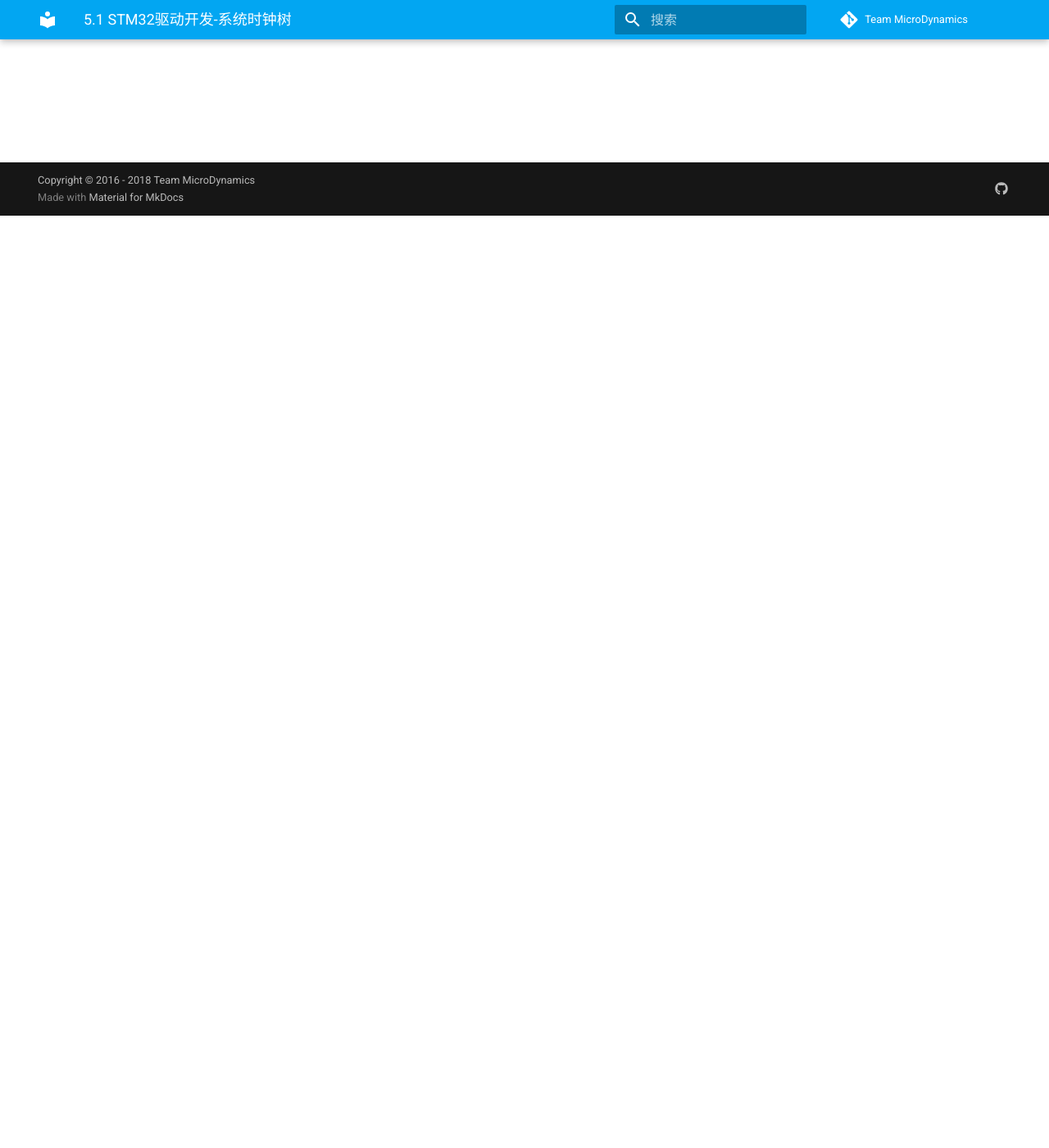
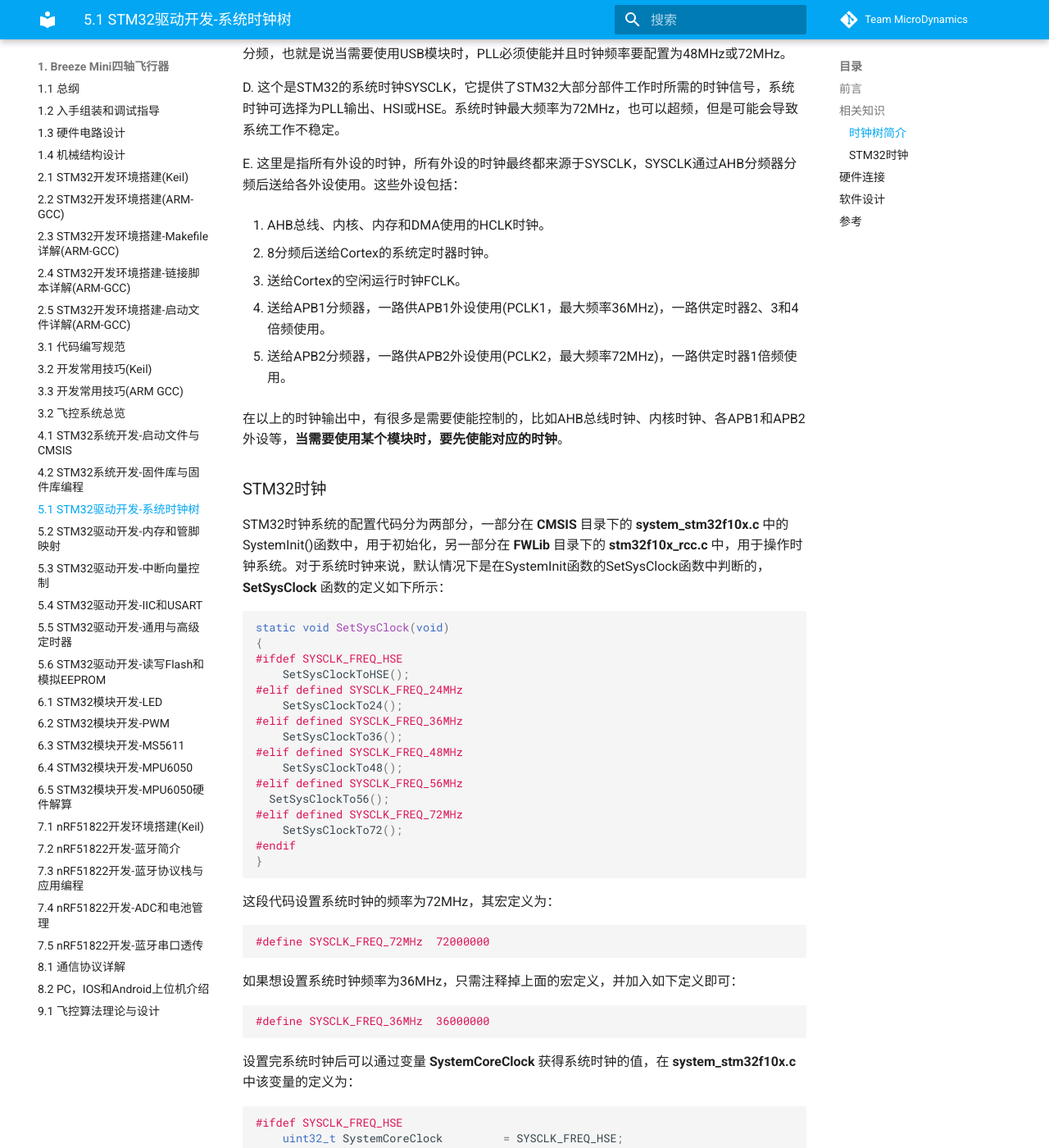
Before and after one commit to microdynamics/microdynamics_website_development, an MkDocs documentation site: the page built from docs/1. Breeze Mini四轴飞行器/5.1 STM32驱动开发-系统时钟树.md, in a window 1280 px wide and 1400 px high, scrolled down 1137 px. Shown: the whole window at 82% size. Built offline with MkDocs 1.6.1 and Material for MkDocs 9.7.7, drawn with Linux system fonts in a browser that asks for light colours; comment, search, counter and statistics services are not loaded; some of the changed text lies outside the part shown.

Commit message:
Modify system clock wiki

````diff
--- a/docs/1. Breeze Mini四轴飞行器/5.1 STM32驱动开发-系统时钟树.md
+++ b/docs/1. Breeze Mini四轴飞行器/5.1 STM32驱动开发-系统时钟树.md
@@ -1 +1,126 @@
 title: 5.1 STM32驱动开发-系统时钟树
+
+## 前言
+
+这里主要讲解 **Breeze Mini** 的主时钟系统设置，完整代码在工程目录下的 **Drivers** 子目录下的 **stm32f10x_driver_clock.c** 和 **stm32f10x_driver_clock.h** 中。
+
+## 相关知识
+
+### 时钟树简介
+
+时钟系统在整个芯片系统中占据着十分重要的地位，因为时钟系统要产生数字电路工作所必须的时序信号，换句话来说就是 **各个工作逻辑都是在时钟所产生的时序脉冲下顺序执行**，就像人的心跳一样。STM32的内部时钟信号非常多，从几十k到几十M的都有，存在多种频率的时钟信号是因为STM32本身支持非常多的外设，但并不是所有的外设都需要系统时钟这么高的频率，比如看门狗和RTC功能只需要几十k的时钟即可，时钟频率越高功耗越大，同时抗电磁干扰能力越弱，因此许多具有丰富外设的MCU都是采用这种多时钟系统以提高工作效率。
+
+接下来具体介绍STM32的时钟系统，其系统图如下所示：
+
+在STM32中共有5个时钟源，分别为 **HSI、HSE、LSI、LSE** 和 **PLL**。
+
+1. **HSI** 是高速内部时钟，由内部RC振荡器提供，频率为8MHz。
+
+2. **HSE** 是高速外部时钟，可外接石英晶振或时钟源，其外接的频率范围为4MHz~16MHz。
+
+3. **LSI** 是低速内部时钟，由内部RC振荡器提供，频率为40KHz，独立看门狗的时钟源只能是LSI，同时LSI还可以作为RTC的时钟源。
+
+4. **LSE** 是低速外部时钟，要接32.768KHz的石英晶振，主要用于RTC的时钟源。
+
+5. **PLL** 是锁相环倍频输出，其输入时钟源可以选择 **HSI/2**、**HSE** 或 **HSE/2**，倍频可选择2~16倍，但是最好不要超过 **72MHz**。
+
+上面简单概括了STM32的5个时钟源，现在将会一一讲解这些时钟源是如何给外设提供指定频率时序信号的，具体内容见下图：
+
+A. MCO是STM32的一个时钟输出IO(PA8)，它可以选择一个时钟信号输出，可以选择PLL输出的2分频、HSI、HSE或者系统时钟。
+
+B. 这个是RTC时钟源，从图中可以看出RTC的时钟源可以选择LSI、LSE或者HSE的128分频。
+
+C. 从图中可以看出USB的时钟来自于PLL时钟源，STM32中有一个全速功能的USB模块，其串行接口引擎需要一个频率为48MHz的时钟源。该时钟源只能从PLL输出端获得，可以选择1.5分频或者1分频，也就是说当需要使用USB模块时，PLL必须使能并且时钟频率要配置为48MHz或72MHz。
+
+D. 这个是STM32的系统时钟SYSCLK，它提供了STM32大部分部件工作时所需的时钟信号，系统时钟可选择为PLL输出、HSI或HSE。系统时钟最大频率为72MHz，也可以超频，但是可能会导致系统工作不稳定。
+
+E. 这里是指所有外设的时钟，所有外设的时钟最终都来源于SYSCLK，SYSCLK通过AHB分频器分频后送给各外设使用。这些外设包括：
+
+1. AHB总线、内核、内存和DMA使用的HCLK时钟。
+
+2. 8分频后送给Cortex的系统定时器时钟。
+
+3. 送给Cortex的空闲运行时钟FCLK。
+
+4. 送给APB1分频器，一路供APB1外设使用(PCLK1，最大频率36MHz)，一路供定时器2、3和4倍频使用。
+
+5. 送给APB2分频器，一路供APB2外设使用(PCLK2，最大频率72MHz)，一路供定时器1倍频使用。
+
+
+在以上的时钟输出中，有很多是需要使能控制的，比如AHB总线时钟、内核时钟、各APB1和APB2外设等，**当需要使用某个模块时，要先使能对应的时钟**。
+
+
+### STM32时钟
+
+STM32时钟系统的配置代码分为两部分，一部分在 **CMSIS** 目录下的 **system_stm32f10x.c** 中的 SystemInit()函数中，用于初始化，另一部分在 **FWLib** 目录下的 **stm32f10x_rcc.c** 中，用于操作时钟系统。对于系统时钟来说，默认情况下是在SystemInit函数的SetSysClock函数中判断的，**SetSysClock** 函数的定义如下所示：
+
+```c
+static void SetSysClock(void)
+{
+#ifdef SYSCLK_FREQ_HSE
+    SetSysClockToHSE();
+#elif defined SYSCLK_FREQ_24MHz
+    SetSysClockTo24();
+#elif defined SYSCLK_FREQ_36MHz
+    SetSysClockTo36();
+#elif defined SYSCLK_FREQ_48MHz
+    SetSysClockTo48();
+#elif defined SYSCLK_FREQ_56MHz
+  SetSysClockTo56();
+#elif defined SYSCLK_FREQ_72MHz
+    SetSysClockTo72();
+#endif
+}
+```
+
+这段代码设置系统时钟的频率为72MHz，其宏定义为：
+
+```c
+#define SYSCLK_FREQ_72MHz  72000000
+```
+
+如果想设置系统时钟频率为36MHz，只需注释掉上面的宏定义，并加入如下定义即可：
+
+```c
+#define SYSCLK_FREQ_36MHz  36000000
+```
+
+设置完系统时钟后可以通过变量 **SystemCoreClock** 获得系统时钟的值，在 **system_stm32f10x.c** 中该变量的定义为：
+
+```c
+#ifdef SYSCLK_FREQ_HSE
+    uint32_t SystemCoreClock         = SYSCLK_FREQ_HSE;
+#elif defined SYSCLK_FREQ_24MHz
+    uint32_t SystemCoreClock         = SYSCLK_FREQ_24MHz;
+#elif defined SYSCLK_FREQ_36MHz
+    uint32_t SystemCoreClock         = SYSCLK_FREQ_36MHz;
+#elif defined SYSCLK_FREQ_48MHz
+    uint32_t SystemCoreClock         = SYSCLK_FREQ_48MHz;
+#elif defined SYSCLK_FREQ_56MHz
+    uint32_t SystemCoreClock         = SYSCLK_FREQ_56MHz;
+#elif defined SYSCLK_FREQ_72MHz
+    uint32_t SystemCoreClock         = SYSCLK_FREQ_72MHz;
+#else /*!< HSI Selected as System Clock source */
+    uint32_t SystemCoreClock         = HSI_VALUE;
+#endif
+```
+
+总结来说，当系统时钟频率设置为72MHz大小时：
+
+1. SYSCLK时钟：72MHz
+
+2. AHB总线时钟(使用SYSCLK为时钟源)：72MHz
+
+3. APB1总线时钟：36MHz
+
+4. APB2总线时钟：72MHz
+
+5. PLL时钟：72MHz
+
+## 硬件连接
+
+## 软件设计
+
+## 参考
+
+* [STM32开发指南-库函数版本_V3.1.pdf](https://documents-1256406063.cos.ap-shanghai.myqcloud.com/STM32F1%E5%BC%80%E5%8F%91%E6%8C%87%E5%8D%97-%E5%BA%93%E5%87%BD%E6%95%B0%E7%89%88%E6%9C%AC_V3.1%20.pdf), 正点原子, [ALLENTEK](http://www.alientek.com/).
````
